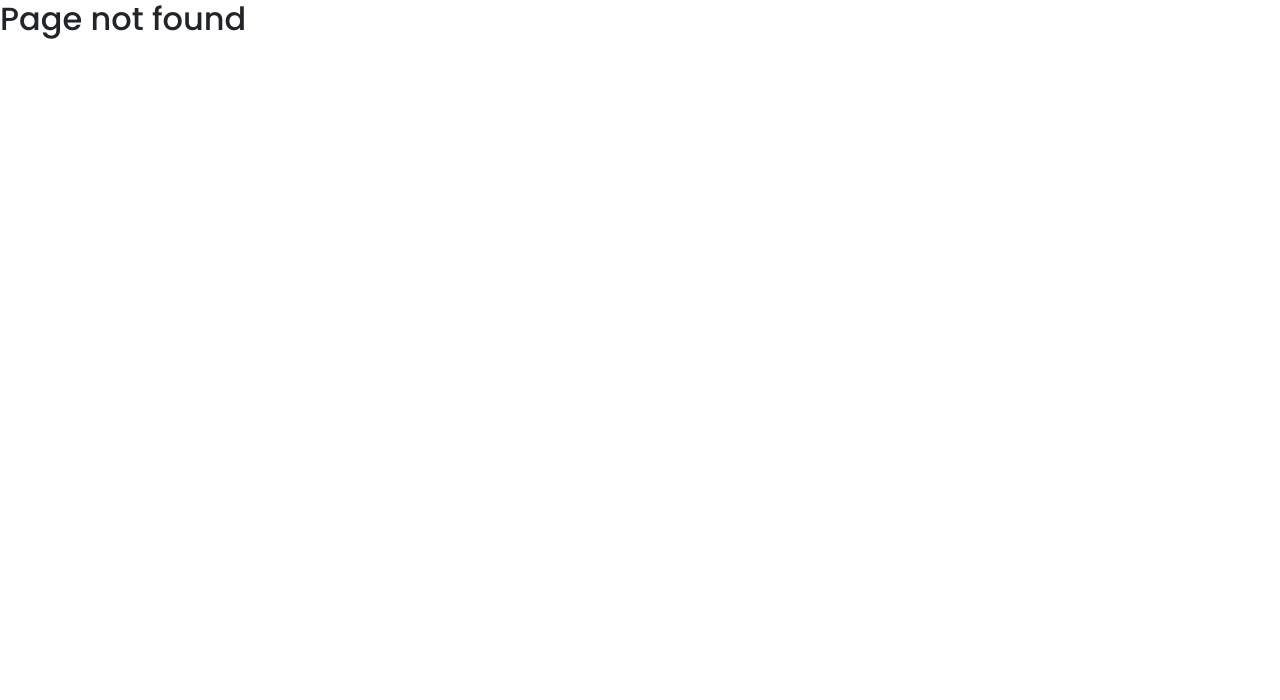
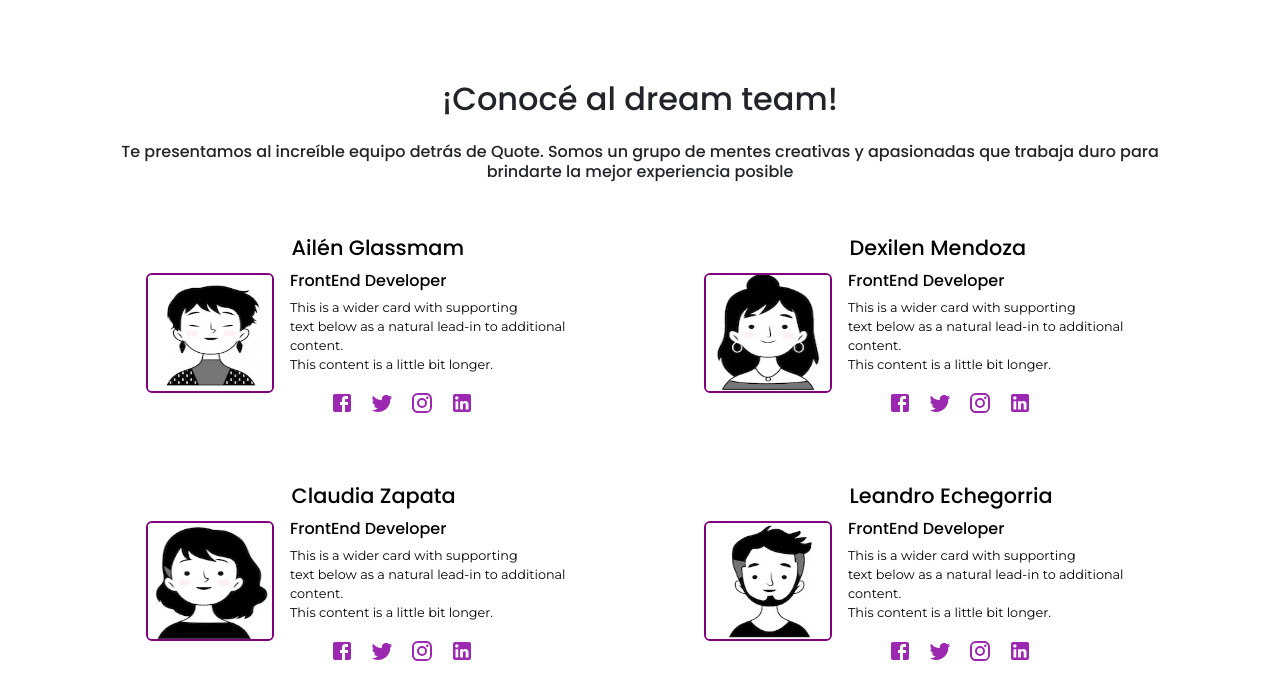
Before and after one commit to LeandroEchegorria/Quote, a React (Vite) app: page /Integrantes in a window 1280 px wide. Before the commit this address had no page. Shown: the top 700 px of the page. Built offline with nearby package versions, Linux system fonts and the light colour scheme.

Commit message:
Se arreglaron márgenes y color de los icons

```diff
--- a/src/App.jsx
+++ b/src/App.jsx
@@ -2,6 +2,7 @@ import { BrowserRouter, Route, Routes} from 'react-router-dom';
 import './App.css';
 import Home from './Pages/Home/Home';
 import HomeUsuario from './Pages/Dashboard/HomeUsuario';
+import Desktop from './Components/Desktop'
 
 function App() {
 
@@ -11,11 +12,11 @@ function App() {
         <Route path='/' element={<Home/>}/>
         <Route path='/login' element={<h1>Login</h1>}/>
         <Route path='/home-user/*' element={<HomeUsuario/>}/>
+        <Route path='/Integrantes' element={<Desktop/>} />
         <Route path='*' element={<h2>Page not found</h2>}/>
       </Routes>
     </BrowserRouter>
-
   )
 }
 
-export default App
+export default App;
--- a/src/Components/Desktop.jsx
+++ b/src/Components/Desktop.jsx
@@ -11,6 +11,7 @@ import FacebookIcon from '@mui/icons-material/Facebook';
 import InstagramIcon from '@mui/icons-material/Instagram';
 
 import LinkedInIcon from '@mui/icons-material/LinkedIn';
+import { purple} from '@mui/material/colors';
 
 
 
@@ -20,8 +21,8 @@ const Desktop = () =>{
 
         <div className="container">
             <div className='titulo'>
-                <h1 style={{marginBottom:"1.5rem"}}>¡Conocé al dream team!</h1>
-                <h3>Te presentamos al increíble equipo detrás de Quote. Somos un grupo de mentes creativas y apasionadas que trabaja duro para brindarte la mejor experiencia posible</h3>
+                <h1 className='hh1' style={{marginBottom:"1.5rem"}}>¡Conocé al dream team!</h1>
+                <h3 className='hh3'>Te presentamos al increíble equipo detrás de Quote. Somos un grupo de mentes creativas y apasionadas que trabaja duro para brindarte la mejor experiencia posible</h3>
             </div>
 
                 <div className="cajas">
@@ -33,12 +34,12 @@ const Desktop = () =>{
                                 <div>
                                     <h4 className="nombre" >Ailén Glassmam</h4>
                                     <h6>FrontEnd Developer</h6>
-                                    <p className="text1" style={{fontSize:"0.8rem"}}>This is a wider card with supporting text <br/> below as a natural lead-in to additional content. <br/>This content is a little bit longer.</p>
+                                    <p className="text1" style={{fontSize:"0.8rem"}}>This is a wider card with supporting <br/>text below as a natural lead-in to additional content. <br/>This content is a little bit longer.</p>
                                             <ul className="lista-ul">
-                                                <li className='nav-item'><a href='https://facebook.com/' target='blank' className='nav-link px-2 text-white'><FacebookIcon /></a></li>
-                                                <li className='nav-item'><a href='https://twitter.com/' target='blank' className='nav-link px-2 text-white'><TwitterIcon /></a></li>
-                                                <li className='nav-item'><a href='https://instagram.com/' target='blank' className='nav-link px-2 text-white'><InstagramIcon /></a></li>
-                                                <li className='nav-item'><a href='https://ar.linkedin.com/' target='blank' className='nav-link px-2 text-white'><LinkedInIcon /></a></li>
+                                                <li className='nav-item'><a href='https://facebook.com/' target='blank' className='nav-link px-2 text-violet' style={{ color: purple[500] }}><FacebookIcon /></a></li>
+                                                <li className='nav-item'><a href='https://twitter.com/' target='blank' className='nav-link px-2 text-violet' style={{ color: purple[500] }}><TwitterIcon /></a></li>
+                                                <li className='nav-item'><a href='https://instagram.com/' target='blank' className='nav-link px-2 text-violet' style={{ color: purple[500] }}><InstagramIcon /></a></li>
+                                                <li className='nav-item'><a href='https://ar.linkedin.com/' target='blank' className='nav-link px-2 text-violet' style={{ color: purple[500] }}><LinkedInIcon /></a></li>
                                             </ul>
 
                                 </div>
@@ -52,12 +53,12 @@ const Desktop = () =>{
                                 <div>
                                     <h4 className="nombre">Dexilen Mendoza</h4>
                                     <h6>FrontEnd Developer</h6>
-                                    <p className="text1" style={{fontSize:"0.8rem"}}>This is a wider card with supporting text <br/> below as a natural lead-in to additional content.<br/> This content is a little bit longer.</p>
+                                    <p className="text1" style={{fontSize:"0.8rem"}}>This is a wider card with supporting <br/>text below as a natural lead-in to additional content.<br/> This content is a little bit longer.</p>
                                             <ul className="lista-ul">
-                                                <li className='nav-item'><a href='https://facebook.com/' target='blank' className='nav-link px-2 text-white'><FacebookIcon /></a></li>
-                                                <li className='nav-item'><a href='https://twitter.com/' target='blank' className='nav-link px-2 text-white'><TwitterIcon /></a></li>
-                                                <li className='nav-item'><a href='https://instagram.com/' target='blank' className='nav-link px-2 text-white'><InstagramIcon /></a></li>
-                                                <li className='nav-item'><a href='https://ar.linkedin.com/' target='blank' className='nav-link px-2 text-white'><LinkedInIcon /></a></li>
+                                                <li className='nav-item'><a href='https://facebook.com/' target='blank' className='nav-link px-2 text-violet' style={{ color: purple[500] }}><FacebookIcon /></a></li>
+                                                <li className='nav-item'><a href='https://twitter.com/' target='blank' className='nav-link px-2 text-violet' style={{ color: purple[500] }}><TwitterIcon /></a></li>
+                                                <li className='nav-item'><a href='https://instagram.com/' target='blank' className='nav-link px-2 text-violet' style={{ color: purple[500] }}><InstagramIcon /></a></li>
+                                                <li className='nav-item'><a href='https://ar.linkedin.com/' target='blank' className='nav-link px-2 text-violet' style={{ color: purple[500] }}><LinkedInIcon /></a></li>
                                             </ul>
 
                                 </div>
@@ -72,12 +73,12 @@ const Desktop = () =>{
                                     <div>
                                         <h4 className="nombre">Claudia Zapata</h4>
                                         <h6>FrontEnd Developer</h6>
-                                        <p className="text1" style={{fontSize:"0.8rem"}}>This is a wider card with supporting text <br/> below as a natural lead-in to additional content.<br/> This content is a little bit longer.</p>
+                                        <p className="text1" style={{fontSize:"0.8rem"}}>This is a wider card with supporting <br/>text below as a natural lead-in to additional content.<br/> This content is a little bit longer.</p>
                                                 <ul className="lista-ul">
-                                                    <li className='nav-item'><a href='https://facebook.com/' target='blank' className='nav-link px-2 text-white'><FacebookIcon /></a></li>
-                                                    <li className='nav-item'><a href='https://twitter.com/' target='blank' className='nav-link px-2 text-white'><TwitterIcon /></a></li>
-                                                    <li className='nav-item'><a href='https://instagram.com/' target='blank' className='nav-link px-2 text-white'><InstagramIcon /></a></li>
-                                                    <li className='nav-item'><a href='https://ar.linkedin.com/' target='blank' className='nav-link px-2 text-white'><LinkedInIcon /></a></li>
+                                                    <li className='nav-item'><a href='https://facebook.com/' target='blank' className='nav-link px-2 text-violet' style={{ color: purple[500] }}><FacebookIcon /></a></li>
+                                                    <li className='nav-item'><a href='https://twitter.com/' target='blank' className='nav-link px-2 text-violet' style={{ color: purple[500] }}><TwitterIcon /></a></li>
+                                                    <li className='nav-item'><a href='https://instagram.com/' target='blank' className='nav-link px-2 text-violet' style={{ color: purple[500] }}><InstagramIcon /></a></li>
+                                                    <li className='nav-item'><a href='https://ar.linkedin.com/' target='blank' className='nav-link px-2 text-violet' style={{ color: purple[500] }}><LinkedInIcon /></a></li>
                                                 </ul>
 
                                     </div>
@@ -92,12 +93,12 @@ const Desktop = () =>{
                                     <div>
                                         <h4 className="nombre">Leandro Echegorria</h4>
                                         <h6>FrontEnd Developer</h6>
-                                        <p className="text1" style={{fontSize:"0.8rem"}}>This is a wider card with supporting text <br/>below as a natural lead-in to additional content. <br/>This content is a little bit longer.</p>
+                                        <p className="text1" style={{fontSize:"0.8rem"}}>This is a wider card with supporting <br/>text below as a natural lead-in to additional content. <br/>This content is a little bit longer.</p>
                                                 <ul className="lista-ul">
-                                                    <li className='nav-item'><a href='https://facebook.com/' target='blank' className='nav-link px-2 text-white'><FacebookIcon /></a></li>
-                                                    <li className='nav-item'><a href='https://twitter.com/' target='blank' className='nav-link px-2 text-white'><TwitterIcon /></a></li>
-                                                    <li className='nav-item'><a href='https://instagram.com/' target='blank' className='nav-link px-2 text-white'><InstagramIcon /></a></li>
-                                                    <li className='nav-item'><a href='https://ar.linkedin.com/' target='blank' className='nav-link px-2 text-white'><LinkedInIcon /></a></li>
+                                                    <li className='nav-item'><a href='https://facebook.com/' target='blank' className='nav-link px-2 text-violet' style={{ color: purple[500] }}><FacebookIcon /></a></li>
+                                                    <li className='nav-item'><a href='https://twitter.com/' target='blank' className='nav-link px-2 text-violet' style={{ color: purple[500] }}><TwitterIcon /></a></li>
+                                                    <li className='nav-item'><a href='https://instagram.com/' target='blank' className='nav-link px-2 text-violet' style={{ color: purple[500] }}><InstagramIcon /></a></li>
+                                                    <li className='nav-item'><a href='https://ar.linkedin.com/' target='blank' className='nav-link px-2 text-violet' style={{ color: purple[500] }}><LinkedInIcon /></a></li>
                                                 </ul>
 
                                     </div>
--- a/src/Components/Desktop/Desktop.css
+++ b/src/Components/Desktop/Desktop.css
@@ -1,11 +1,19 @@
 .container{
-    margin-top: 4rem;
+    margin-top: 5rem;
    justify-content: center;
 
 
 }
 .titulo{
     margin-bottom: 2rem;
+    text-align: center;
+
+}
+.hh1{
+    font-size: 2rem;
+}
+.hh3{
+    font-size: 1rem;
 }
 .cajas{
     width: 100%;
@@ -24,6 +32,8 @@
     margin-bottom: 0.5rem;
     margin-right: 2.5rem;
     width: calc(50% - 2.5rem);
+    height: 30vh;
+
 
 }
 
@@ -31,12 +41,14 @@
     width: 10vw;
     height: 15vh;
     border-radius: 10px;
-    border: 1px solid black;
+    border: 2px solid purple;
+    ;
     margin-right: 1rem;
     margin-left:4rem;
 
 }
 .nombre{
+    font-size: 1.3rem;
     padding: 0.1rem;
 }
 
```
